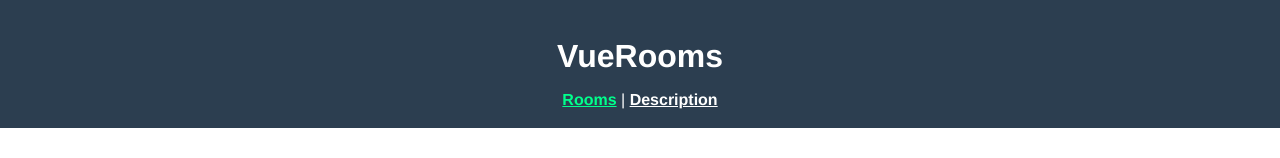
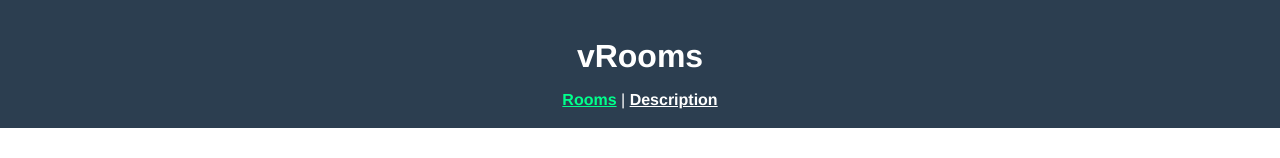
Before and after one commit to bastianjakobi/VueRooms, a Vue app: page /#/ in a window 1280 px wide. Shown: the top 158 px of the page. Built offline with nearby package versions, Linux system fonts and the light colour scheme.

Commit message:
Final version without imprint v2

```diff
--- a/src/App.vue
+++ b/src/App.vue
@@ -1,7 +1,7 @@
 <template>
   <v-app id="app">
     <header>
-      <h1 class="pt-8 mb-2">VueRooms</h1>
+      <h1 class="pt-8 mb-2">vRooms</h1>
       <div id="nav" class="pb-4">
         <router-link to="/">Rooms</router-link> |
         <router-link to="/description">Description</router-link>
--- a/src/views/About.vue
+++ b/src/views/About.vue
@@ -3,16 +3,15 @@
     <v-container>
       <h1>Description</h1>
       <p>
-        VueRooms is a simple room based video chat application made with Vue.js, Vuetify and the Jitsi
+        vRooms is a simple room based video chat application made with Vue.js, Vuetify and the Jitsi
         IFrame API.
       </p>
       <p>
-        You can either use one of the existing rooms or create your own one. Be aware that the application
-        isn't connected to a database, so your created rooms won't be persisted after you close them.
+        You can either use one of the existing rooms or create your own one. Be aware that the
+        application isn't connected to a database, so your created rooms won't be persisted after
+        you close them.
       </p>
-      <b>
-        Have fun using VueRooms!
-      </b>
+      <b> Have fun using vRooms! </b>
     </v-container>
   </v-app>
 </template>
```
